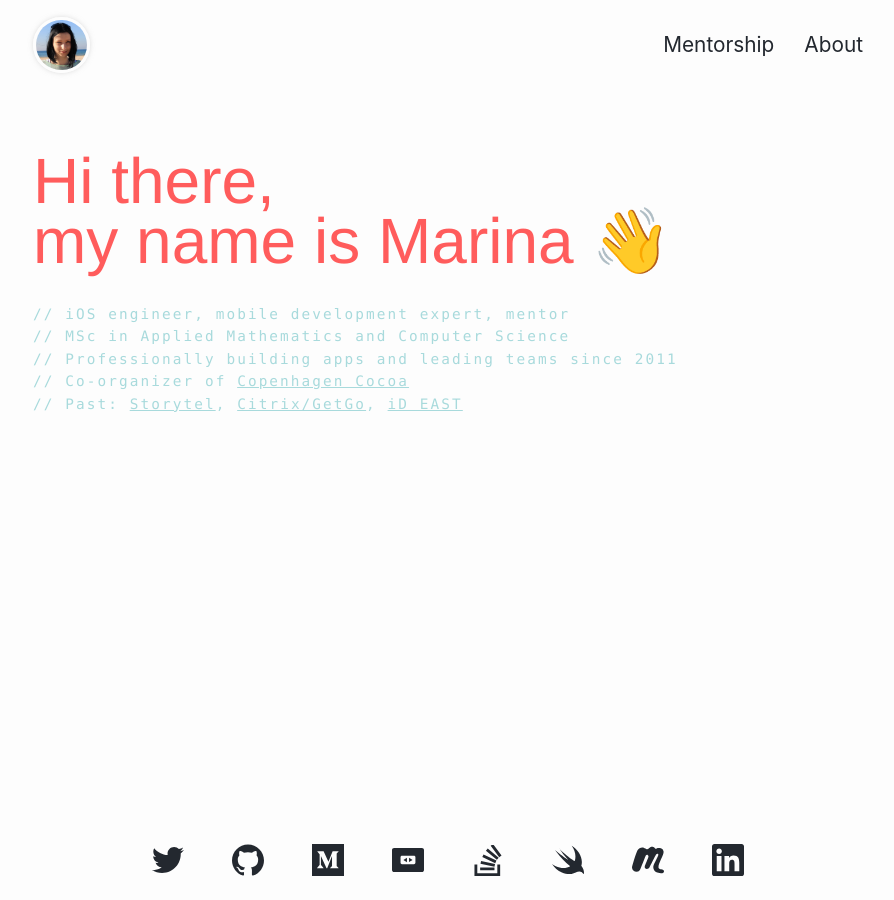
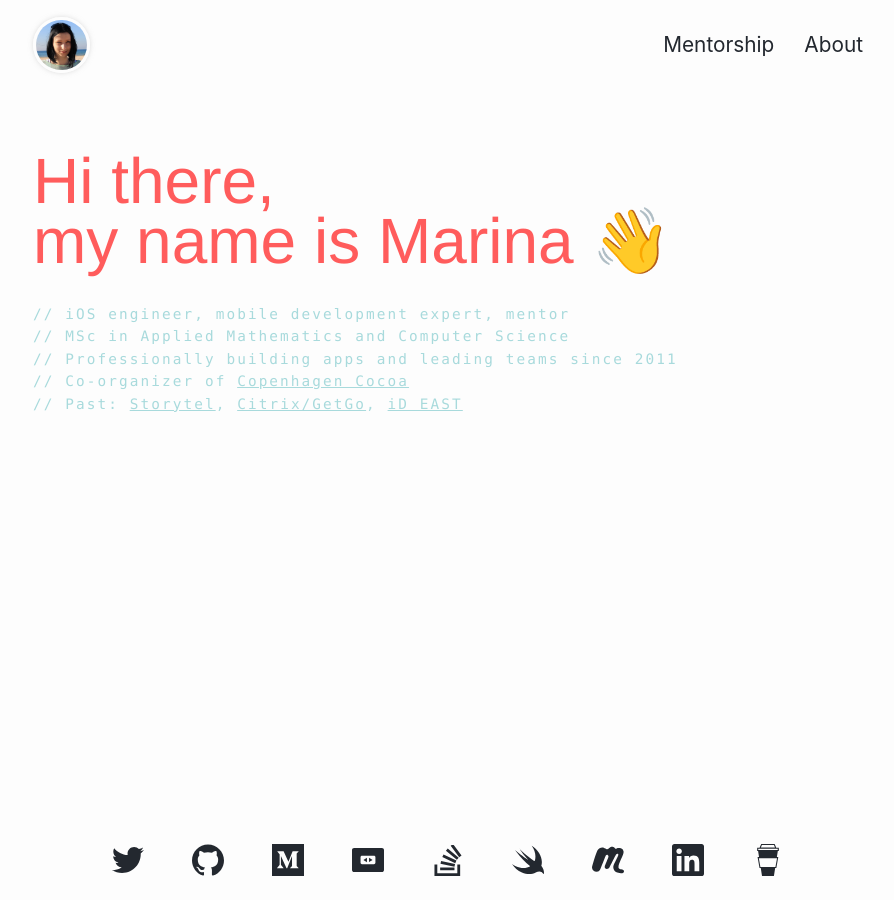
Before and after one commit to hybridcattt/hybridcattt.com, a Jekyll site: the page built from index.html, in a window 1280 px wide. Shown: the whole page, without its empty margins (192-1086 px from the left). Built offline with Jekyll 4.4.1, drawn with Linux system fonts in a browser that asks for light colours.

Commit message:
Buy me a coffee icon in the new footer

```diff
--- a/_includes/footer.html
+++ b/_includes/footer.html
@@ -31,4 +31,8 @@
     onclick='handleOutboundLinkClick(this)'>
     <div class="footer_icon icon-linkedin"></div>
   </a>
+  <a href="https://www.buymeacoffee.com/hybridcattt" title="Support Marina on Buy Me A Coffee" target="_blank"
+    onclick='handleOutboundLinkClick(this)'>
+    <div class="footer_icon icon-bmac"></div>
+  </a>
 </footer>
--- a/assets/css/footer.scss
+++ b/assets/css/footer.scss
@@ -60,3 +60,7 @@ footer {
     -webkit-mask-image: url(/static/media/linkedin.svg);
     mask-image: url(/static/media/linkedin.svg);
 }
+.icon-bmac {
+  -webkit-mask-image: url(/static/media/buymeacoffee.svg);
+  mask-image: url(/static/media/buymeacoffee.svg);
+}
```
Lines whose indentation alone changed are shown as unchanged.
